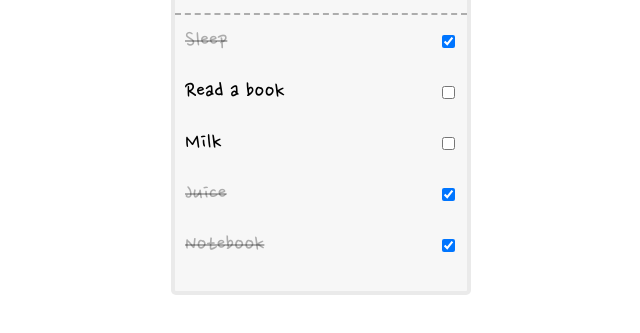
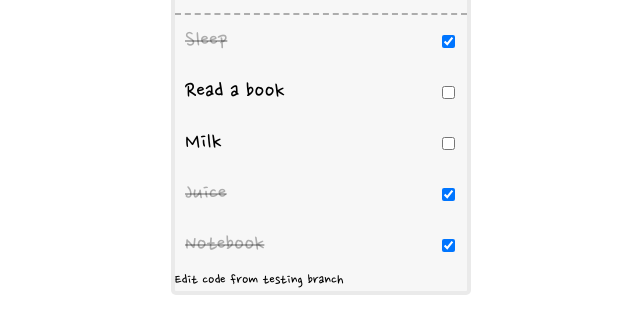
Before and after one commit to kostyaostapuk/todolist, a plain HTML site: page index.html in a window 1280 px wide. Shown: the part 105-438 px from the top of the page, without its empty margins (319-959 px from the left). Drawn offline with Linux system fonts and the light colour scheme.

Commit message:
testing 1.0.1

```diff
--- a/index.html
+++ b/index.html
@@ -40,6 +40,8 @@
                 </li>
             </ol>
         </div>
+
+        <p>Edit code from testing branch</p>
     </div>
 </body>
 
```
